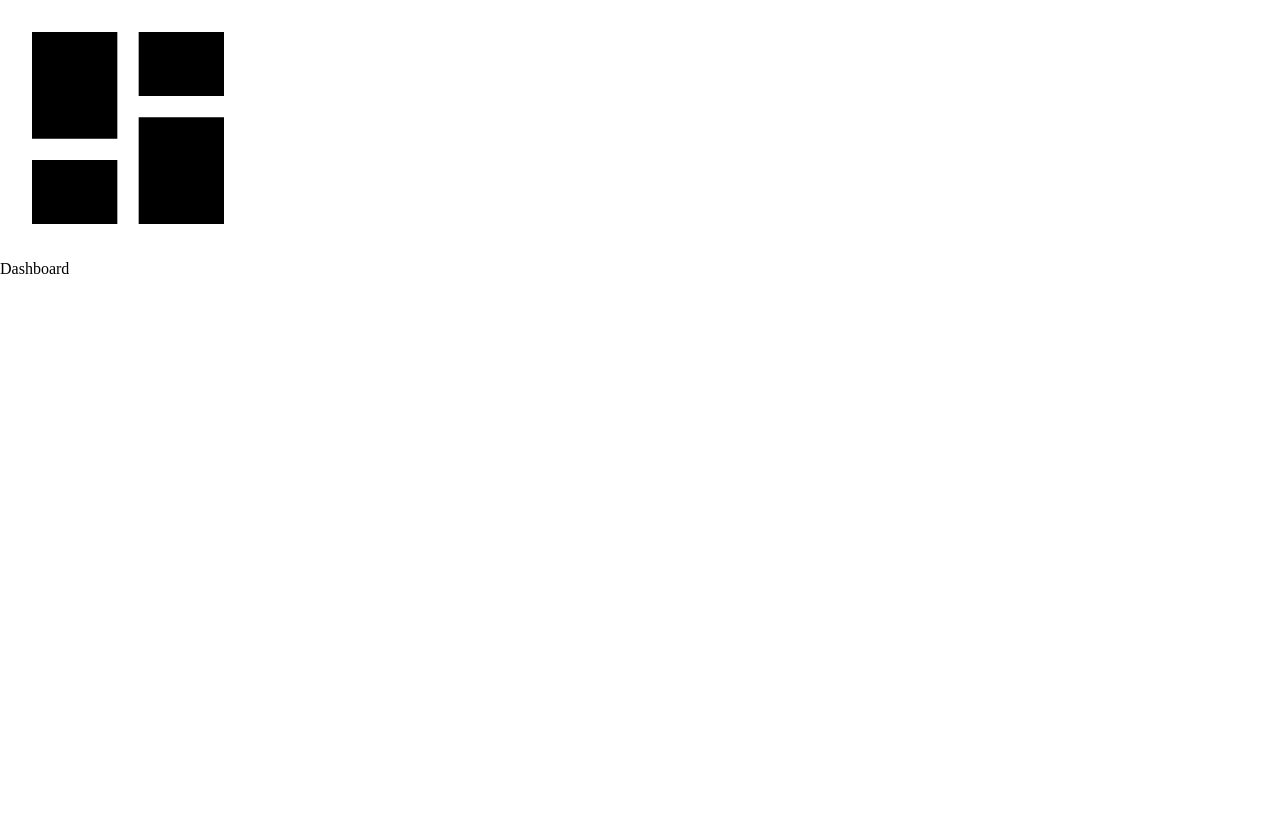
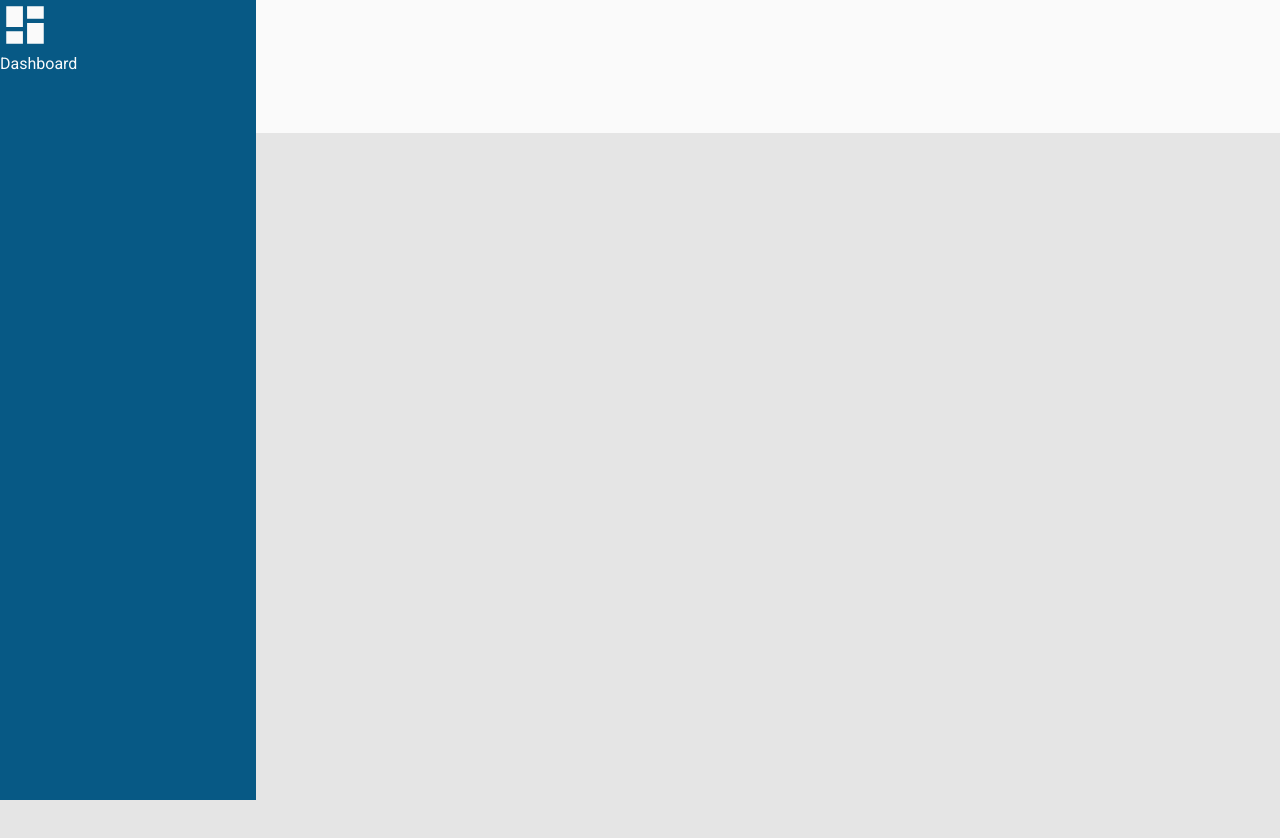
Before and after one commit to rhenzala/dashboard, a plain HTML site: page index.html in a window 1280 px wide. Shown: the top 838 px of the page. After the commit the page ends 800 px from the top, so only its background shows below. Drawn offline with Linux system fonts and the light colour scheme.

Commit message:
Add font, colors, and style to body and svg

```diff
--- a/style.css
+++ b/style.css
@@ -1,3 +1,4 @@
+@import url('https://fonts.googleapis.com/css2?family=Roboto:ital,wght@0,100;0,300;0,400;0,500;0,700;0,900;1,100;1,300;1,400;1,500;1,700;1,900&display=swap');
 *,
 *::before,
 *::after{
@@ -5,20 +6,48 @@
     padding: 0;
     box-sizing: border-box;
 }
+:root{
+    --primary-bg: #e5e5e5;
+    --secondary-bg: #fafafa;
+    --tertiary-bg: #075985;
+    --accent-bg: #ef4444;
+    --primary-text: #171717;
+    --secondary-text: #f9fafb;
+    --tertiary-text: #3f3f46;
+}
 
+body{
+    font-family: Roboto, system-ui, -apple-system, BlinkMacSystemFont, 'Segoe UI', Oxygen, Ubuntu, Cantarell, 'Open Sans', 'Helvetica Neue', sans-serif;
+    color: var(--primary-text);
+    background-color: var(--primary-bg);
+}
+svg{
+    fill: var(--secondary-bg);
+    height: 50px;
+}
 .container{
+    height: 100vh;
     display: grid;
     grid-template-columns: 1fr 4fr;
     grid-template-rows: 1fr 5fr;
+}
+
+.header{
+    background-color: var(--secondary-bg);
 }
 .header,
 .contents{
     grid-column: 2/-1;
 }
-.menu-panel{
+
+.sidebar{
+    background-color: var(--tertiary-bg);
+    color: var(--secondary-text);
+    height: 100%;
     grid-column: 1/2;
     grid-row: 1/-1;
 }
+
 .contents{
     display: grid;
     grid-template-columns: 3fr 1fr;
```
